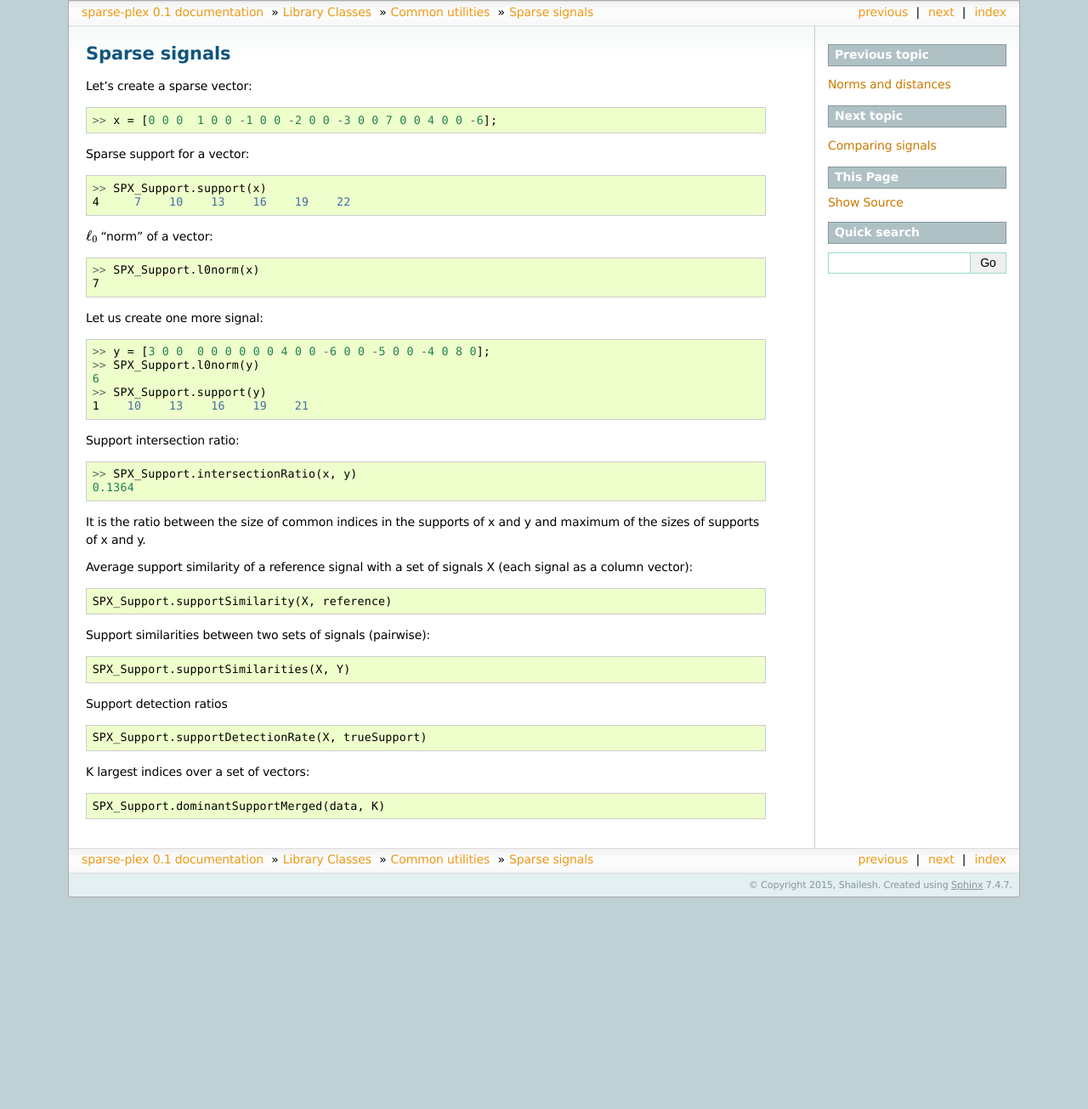
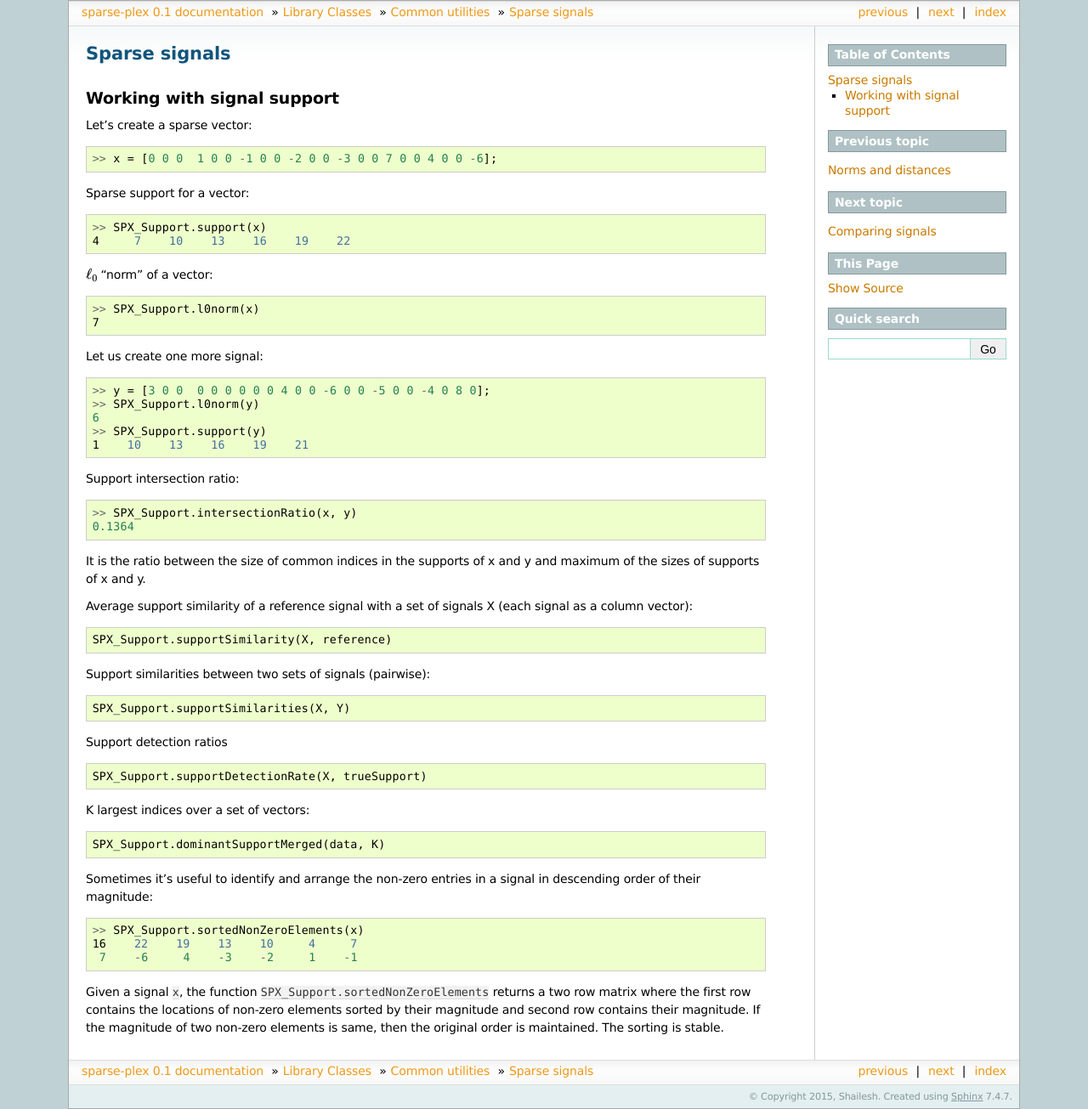
Before and after one commit to indigits/sparse-plex, a Sphinx documentation site: the page built from docs/library/commons/sparse.rst, in a window 1280 px wide. Shown: the whole page at 85% size. Built offline with Sphinx 7.4.7, drawn with Linux system fonts in a browser that asks for light colours; before the commit the page ends 1056 px from its top, so only the background shows below that.

Commit message:
doc update and few more functions

```diff
--- a/docs/library/commons/index.rst
+++ b/docs/library/commons/index.rst
@@ -6,6 +6,7 @@ Contents:
 .. toctree::
    :maxdepth: 1
 
+   signals
    matrix
    norms
    sparse
--- a/docs/library/commons/sparse.rst
+++ b/docs/library/commons/sparse.rst
@@ -2,6 +2,11 @@ Sparse signals
 ======================
 
 .. highlight:: matlab
+
+
+Working with signal support
+----------------------------------------
+
 
 
 Let's create a sparse vector::
@@ -53,3 +58,17 @@ Support detection ratios ::
 K largest indices over a set of vectors::
 
      SPX_Support.dominantSupportMerged(data, K)
+
+
+Sometimes it's useful to identify and arrange the non-zero
+entries in a signal in descending order of their magnitude::
+
+    >> SPX_Support.sortedNonZeroElements(x)
+    16    22    19    13    10     4     7
+     7    -6     4    -3    -2     1    -1
+
+Given a signal ``x``, the function ``SPX_Support.sortedNonZeroElements``
+returns a two row matrix where the first row contains the locations
+of non-zero elements sorted by their magnitude and second row
+contains their magnitude. If the magnitude of two non-zero elements
+is same, then the original order is maintained. The sorting is stable.
```
Also changed, not shown: docs/library/commons/signals.rst (added, +29 -0 lines), 3 other files.
